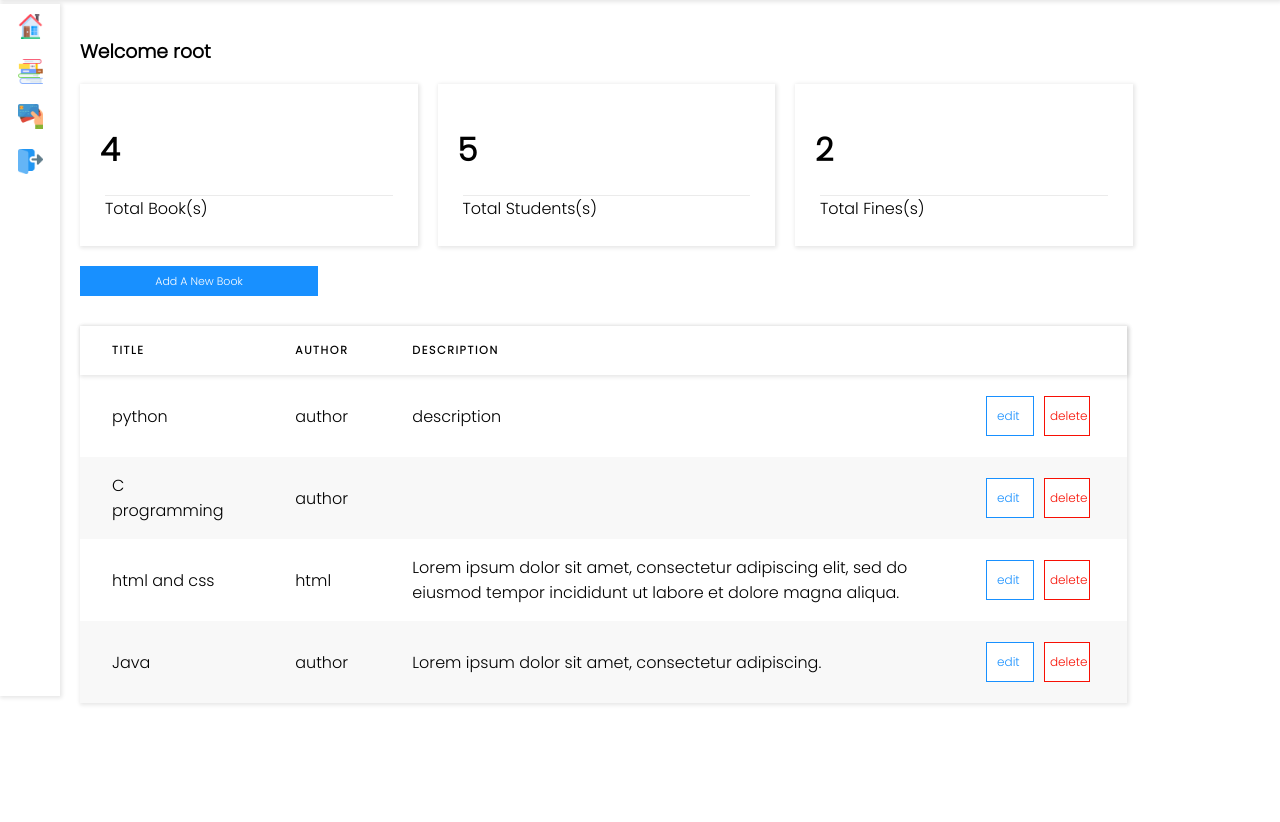
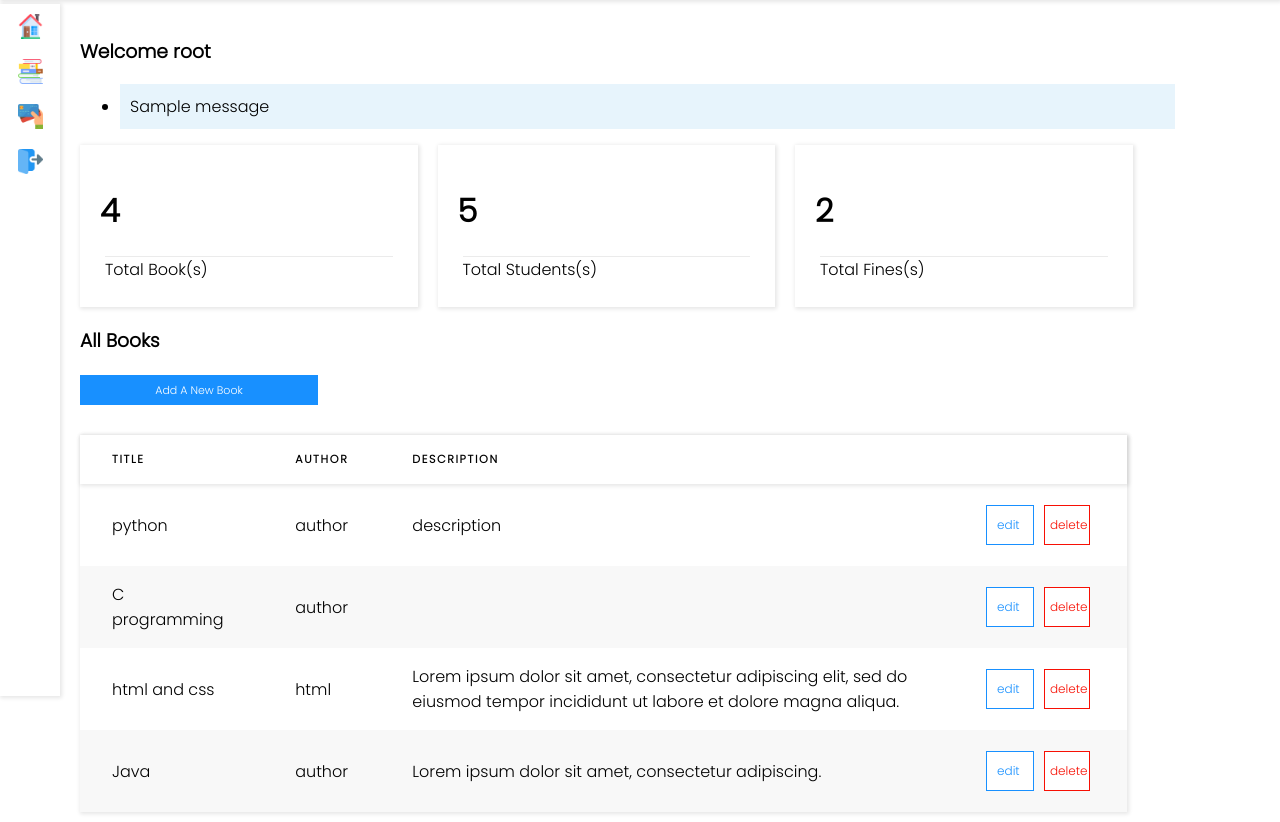
Before and after one commit to devenEden/django-library-app, a Django app: page / in a window 1280 px wide. Shown: the part 104-926 px from the top of the page. Before the commit the page ends 809 px from the top, so only its background shows below. Run offline with Django 4.2, Linux system fonts and the light colour scheme; a user stored in the database is signed in; data comes from the database, SQL or seed files in the repository; tables that the repository leaves empty hold one stand-in row (values such as "Sample post"); one stand-in notice (Sample message) is shown; some libraries are stand-ins or nearby versions.

Commit message:
added messages to dashboard

```diff
--- a/templates/dashboard.html
+++ b/templates/dashboard.html
@@ -3,6 +3,13 @@
 {% block content %}
 
 <h3>Welcome {{ request.user }}</h3>
+{% if messages %}
+<ul class="messages">
+    {% for message in messages %}
+    <li class="alert">{{ message }}</li>
+    {% endfor %}
+</ul>
+{% endif %}
 <form method="GET" action="" class="nav-search nav-search-mobile">
     <input value="{{ q }}" name="q" class="nav-search-input" type="text" placeholder="Search for books">
     <button class="nav-search-button" type="submit">Search</button>
@@ -39,6 +46,7 @@
     </div>
 </div>
 <div class="">
+    <h3>All Books</h3>
     <a class="button-primary" href="{% url 'create_book' %}">Add A New Book</a>
     <table class="books-table-container">
         <thead>
```
